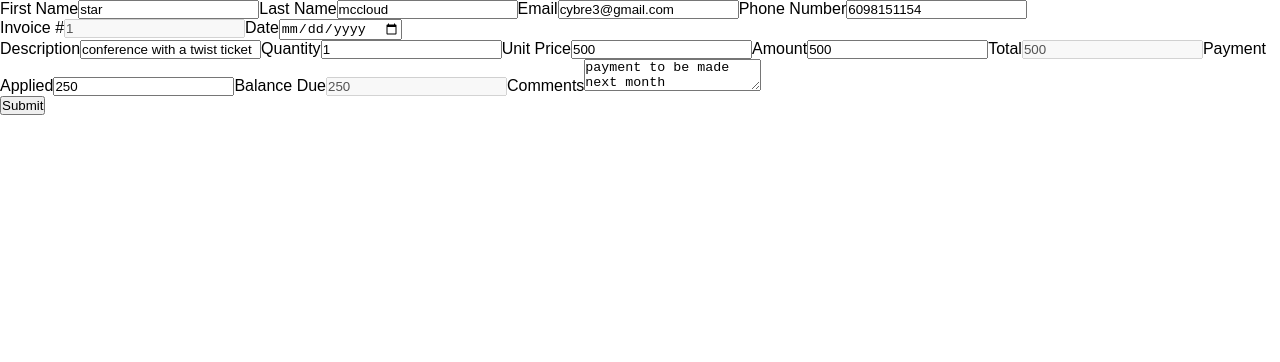
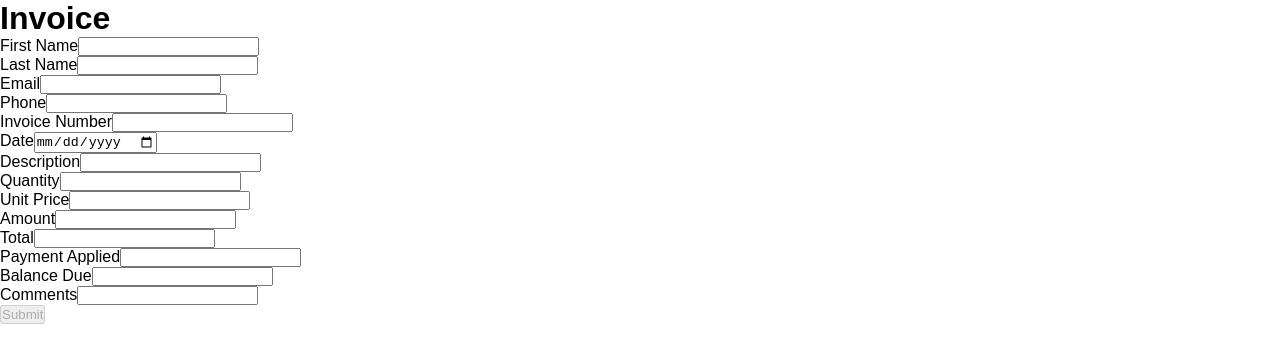
Before and after one commit to Cybre3/shalom-ministry, a React (Create React App) app in the folder client/: page /invoices/create-new-invoice in a window 1280 px wide. Shown: the top 362 px of the page. Built offline with nearby package versions, Linux system fonts and the light colour scheme; a web font is replaced by a local one.

Commit message:
Created common form components to render form components upon request
Updated createInvoice.jsx to reflect common components.
Updated clients services req res to call backend and save to and read from db

```diff
--- a/client/package.json
+++ b/client/package.json
@@ -8,6 +8,8 @@
     "@testing-library/user-event": "^13.5.0",
     "axios": "^1.2.2",
     "bootstrap": "^5.2.3",
+    "joi": "^17.7.0",
+    "joi-browser": "^13.4.0",
     "prop-types": "^15.8.1",
     "react": "^18.2.0",
     "react-dom": "^18.2.0",
--- a/client/src/App.js
+++ b/client/src/App.js
@@ -25,8 +25,8 @@ class App extends Component {
               <Route path="/register" element={<RegisterForm />} />
               <Route path="/contact-us" element={<Contactus />} />
 
-              <Route path='/invoices'>
-                <Route path='/invoices/create-new-invoice' element={<CreateInvoice />} />
+              <Route path="/invoices">
+                <Route path="/invoices/create-new-invoice" element={<CreateInvoice />} />
               </Route>
             </Routes>
           </BrowserRouter>
--- a/client/src/Invoices/CreateInvoice/CreateInvoice.jsx
+++ b/client/src/Invoices/CreateInvoice/CreateInvoice.jsx
@@ -1,72 +1,83 @@
-import React, { Component } from 'react';
+import React from 'react';
+import { Navigate } from "react-router-dom";
+import Form from '../../common/form';
+import Joi from 'joi-browser';
 import './createInvoice.css';
+import { saveInvoice } from './../../services/invoiceService';
 
-class CreateInvoice extends Component {
+class CreateInvoice extends Form {
   state = {
-    firstName: 'star',
-    lastName: 'mccloud',
-    email: 'cybre3@gmail.com',
-    phone: '6098151154',
-    invoiceNumber: 1,
-    date: Date.now,
-    description: 'conference with a twist ticket',
-    qty: 1,
-    unitPrice: 500,
-    amount: '',
-    total: 500,
-    paymentApplied: 250,
-    balanceDue: '',
-    comments: 'payment to be made next month',
-  }
-
-  handleSubmit = (e) => {
-    e.preventDefault();
-    console.log('fo Submitted');
+    data: {
+      firstName: '',
+      lastName: '',
+      email: '',
+      phone: '',
+      invoiceNumber: 1,
+      currentDate: Date.now,
+      description: '',
+      qty: '',
+      unitPrice: '',
+      amount: '',
+      total: '',
+      paymentApplied: '',
+      balanceDue: '',
+      comments: '',
+    },
+    errors: {},
   };
 
-  handleOnChange = (e) => {
-    console.log(e.target.value);
-  }
+  schema = {
+    _id: Joi.string(),
+    firstName: Joi.string().required().label('First Name'),
+    lastName: Joi.string().required().label('Last Name'),
+    email: Joi.string().email().required().label('Email'),
+    phone: Joi.string().required().label('Phone'),
+    invoiceNumber: Joi.number().required().label('Invoice Number'),
+    currentDate: Joi.date().required().label('Date'),
+    description: Joi.string().required().label('Description'),
+    qty: Joi.number().required().label('Quantity'),
+    unitPrice: Joi.number().required().label('Unit Price'),
+    amount: Joi.number().required().label('Amount'),
+    total: Joi.number().required().label('Total'),
+    paymentApplied: Joi.number().required().label('Payment Applied'),
+    balanceDue: Joi.number().required().label('Balance Due'),
+    comments: Joi.string().required().label('Comments'),
+  };
+
+  doSubmit = async () => {
+    // Call from server
+    await saveInvoice(this.state.data);
+
+   <Navigate to="/" replace={true} />; // TODO: redirect after submit not functional
+    console.log('Invoice Saved');
+  };
 
   render() {
     return (
       <div className="invoice-container">
-        <form action="" onSubmit={this.handleSubmit}>
+        <h1>Invoice</h1>
+        <form onSubmit={this.handleSubmit}>
           <div className="bill-to">
-            <label htmlFor="">First Name</label>
-            <input type="text" value={this.state.firstName} />
-            <label htmlFor="">Last Name</label>
-            <input type="text" value={this.state.lastName} />
-            <label htmlFor="">Email</label>
-            <input type="email" value={this.state.email} />
-            <label htmlFor="">Phone Number</label>
-            <input type="phone" value={this.state.phone} />
+            {this.renderInput('firstName', 'First Name')}
+            {this.renderInput('lastName', 'Last Name')}
+            {this.renderInput('email', 'Email', 'email')}
+            {this.renderInput('phone', 'Phone', 'phone')}
           </div>
           <div className="invoice-num-date">
-            <label htmlFor="">Invoice #</label>
-            <input type="text" value={this.state.invoiceNumber} disabled />
-            <label htmlFor="">Date</label>
-            <input type="date" value={this.state.date} />
+            {this.renderInput('invoiceNumber', 'Invoice Number')}
+            {this.renderInput('currentDate', 'Date', 'date')}
           </div>
           <div className="invoice-description">
-            <label htmlFor="">Description</label>
-            <input type="text" value={this.state.description} />
-            <label htmlFor="">Quantity</label>
-            <input type="text" value={this.state.qty} />
-            <label htmlFor="">Unit Price</label>
-            <input type="text" value={this.state.unitPrice} />
-            <label htmlFor="">Amount</label>
-            <input type="text" value={Number(this.state.qty * this.state.unitPrice)} />
-            <label htmlFor="">Total</label>
-            <input type="text" value={this.state.total} disabled />
-            <label htmlFor="">Payment Applied</label>
-            <input type="text" value={this.state.paymentApplied} />
-            <label htmlFor="">Balance Due</label>
-            <input type="text" value={Number(this.state.total - this.state.paymentApplied)} disabled />
-            <label htmlFor="">Comments</label>
-            <textarea type="text" value={this.state.comments} />
+            {this.renderInput('description', 'Description', 'textarea')}
+            {this.renderInput('qty', 'Quantity')}
+            {this.renderInput('unitPrice', 'Unit Price')}
+            {this.renderInput('amount', 'Amount')}
+            {this.renderInput('total', 'Total')}
+            {this.renderInput('paymentApplied', 'Payment Applied')}
+            {this.renderInput('balanceDue', 'Balance Due')}
+            {this.renderInput('comments', 'Comments')}
           </div>
-          <button type="submit">Submit</button>
+          {this.renderButton('Submit')}
         </form>
       </div>
     );
--- a/client/src/common/form.jsx
+++ b/client/src/common/form.jsx
@@ -1,12 +1,73 @@
 import React, { Component } from 'react';
+import Input from './input';
+import Joi from 'joi-browser';
 
-class form extends Component {
+class Form extends Component {
   state = {
     data: {},
-    errors: {}
-  }
+    errors: {},
+  };
 
+  validate = () => {
+    const options = { abortEarly: false };
+    const { error } = Joi.validate(this.state.data, this.schema, options);
+    if (!error) return null;
 
+    const errors = {};
+    for (let item of error.details) errors[item.path[0]] = item.message;
+    return errors;
+  };
+
+  validateProperty = ({ name, value }) => {
+    const obj = { [name]: value };
+    const schema = { [name]: this.schema[name] };
+    const { error } = Joi.validate(obj, schema);
+    return error ? error.details[0].message : null;
+  };
+
+  handleSubmit = (e) => {
+    e.preventDefault();
+
+    const errors = this.validate();
+    this.setState({ errors: errors || {} });
+    if (errors) return;
+
+    this.doSubmit();
+  };
+
+  handleChange = ({ currentTarget: input }) => {
+    const { name, value } = input;
+    const errors = { ...this.state.errors };
+    const errorMessage = this.validateProperty(input);
+    if (errorMessage) errors[name] = errorMessage;
+    else delete errors[name];
+
+    const data = { ...this.state.data };
+    data[name] = value;
+    this.setState({ data, errors });
+  };
+
+  renderButton = (label) => {
+    return (
+      <button disabled={this.validate()} className="btn btn-primary">
+        {label}
+      </button>
+    );
+  };
+
+  renderInput = (name, label, type = 'text') => {
+    const { data, errors } = this.state;
+
+    return (
+      <Input
+        type={type}
+        name={name}
+        label={label}
+        error={errors[name]}
+        onChange={this.handleChange}
+      />
+    );
+  };
 }
 
-export default form;
+export default Form;
--- /dev/null
+++ b/client/src/common/input.jsx
@@ -0,0 +1,13 @@
+import React from 'react';
+
+const Input = ({ name, label, error, ...rest }) => {
+  return (
+    <div className="form-group">
+      <label htmlFor={name}>{label}</label>
+      <input {...rest} name={name} className="form-control" id={name} />
+      {error && <div className="alert alert-danger">{error}</div>}
+    </div>
+  );
+};
+
+export default Input;
```
Also changed, not shown: 1 other file (tests, documents, lock files or other folders).
